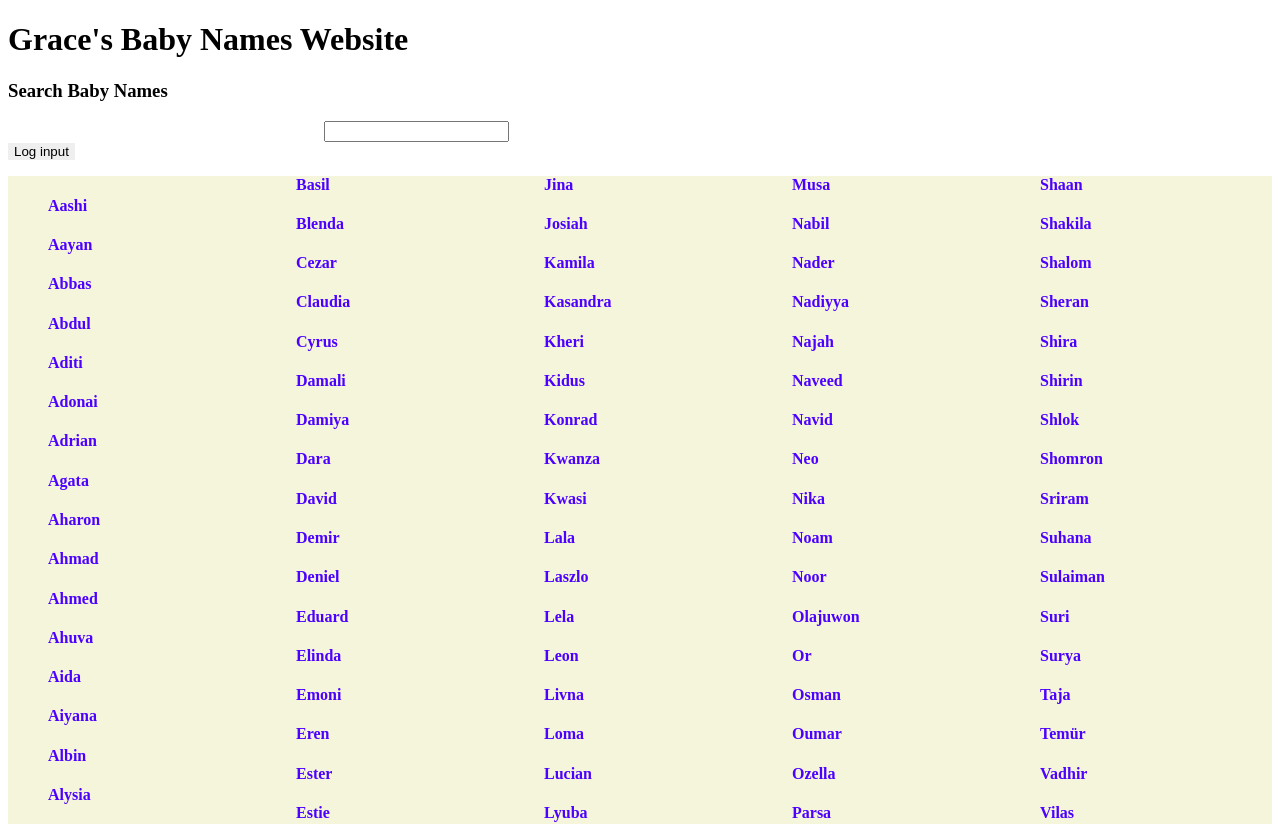
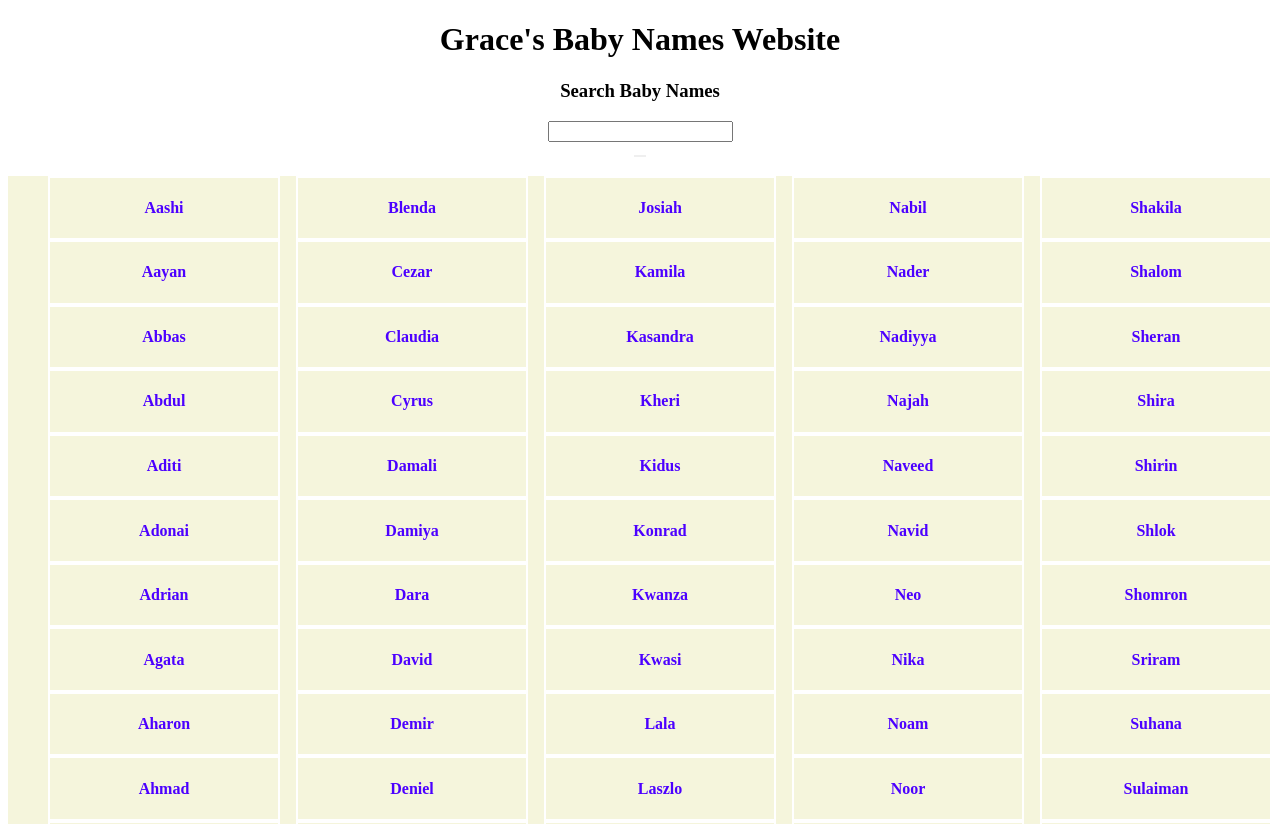
Before and after one commit to GracieLouFreebush22/baby-names, a React (Create React App) app: page / in a window 1280 px wide. Shown: the top 824 px of the page. Built offline with nearby package versions, Linux system fonts and the light colour scheme; the HTML template or start-up script is replaced by a standard one.

Commit message:
updated changes

```diff
--- a/src/App.tsx
+++ b/src/App.tsx
@@ -1,14 +1,32 @@
+import {useState} from "react"
 import { BabyNamesView } from "./components/BabyNamesView";
 import { AppHeader } from "./components/AppHeader";
 import "./style.css";
-import { KeyboardControlledInput } from "./components/KeyboardControlledInput";
+
 
 function App(): JSX.Element {
+
+  const [searchMessage, setSearchMessage] = useState("");
+
   return (
     <div>
       <h1> Grace's Baby Names Website</h1>
       <AppHeader />
-      <KeyboardControlledInput />
+      <div className="search-bar">
+        <input
+          value={searchMessage}
+          onChange={(event) => {
+            setSearchMessage(event.target.value);
+          }}
+        />
+      </div>
+
+      <button
+        className="search-button"
+        onClick={() => console.log("KeyboardControlledInput for search is...")}
+      >
+
+      </button>
       <div>
         <BabyNamesView />
       </div>
@@ -16,7 +34,3 @@ function App(): JSX.Element {
   );
 }
 export default App;
-
-//big push hoping this works
-//did yarn build will i work now
-//did not work 5th try
--- a/src/components/KeyboardControlledInput.tsx
+++ /dev/null
@@ -1,25 +0,0 @@
-import { useState } from "react";
-
-export function KeyboardControlledInput(): JSX.Element {
-  const [searchMessage, setSearchMessage] = useState("");
-
-  return (
-    <>
-      <div className="search-bar">
-        <input
-          value={searchMessage}
-          onChange={(event) => {
-            setSearchMessage(event.target.value);
-          }}
-        />
-      </div>
-
-      <button
-        className="search-button"
-        onClick={() => console.log("KeyboardControlledInput for search is...")}
-      >
-        Log input
-      </button>
-    </>
-  );
-}
--- a/src/components/NameView.tsx
+++ b/src/components/NameView.tsx
@@ -5,6 +5,7 @@ interface NameViewProps {
 }
 
 export function NameView(props: NameViewProps): JSX.Element {
+  // could set const props.onename to one thing for ease
   return (
     <div className="name-view">
       <h4> {props.onename.name}</h4>
--- a/src/style.css
+++ b/src/style.css
@@ -1,3 +1,6 @@
+#root{
+  text-align: center;
+}
 ul {
   columns: 5;
   background-color: beige;
@@ -15,9 +18,23 @@ ul {
 
 .name-view {
   color: rgb(76, 0, 255);
+  border: 2px solid white
 }
-/*
+
+
+/* NOTES FROM LIVE CODING
+.name-view.name.f / or female {
+  background: magenta
+}
+
+.name-view.m .male{
+ background: light blue
+}
 .names-view{
-    border-color: aquamarine;
+  border-color: aquamarine;
+  display: flex;
+  flex-direction: row;
+  flex-wrap: wrap;
 }
+// rem is usually better than px
 */
```
